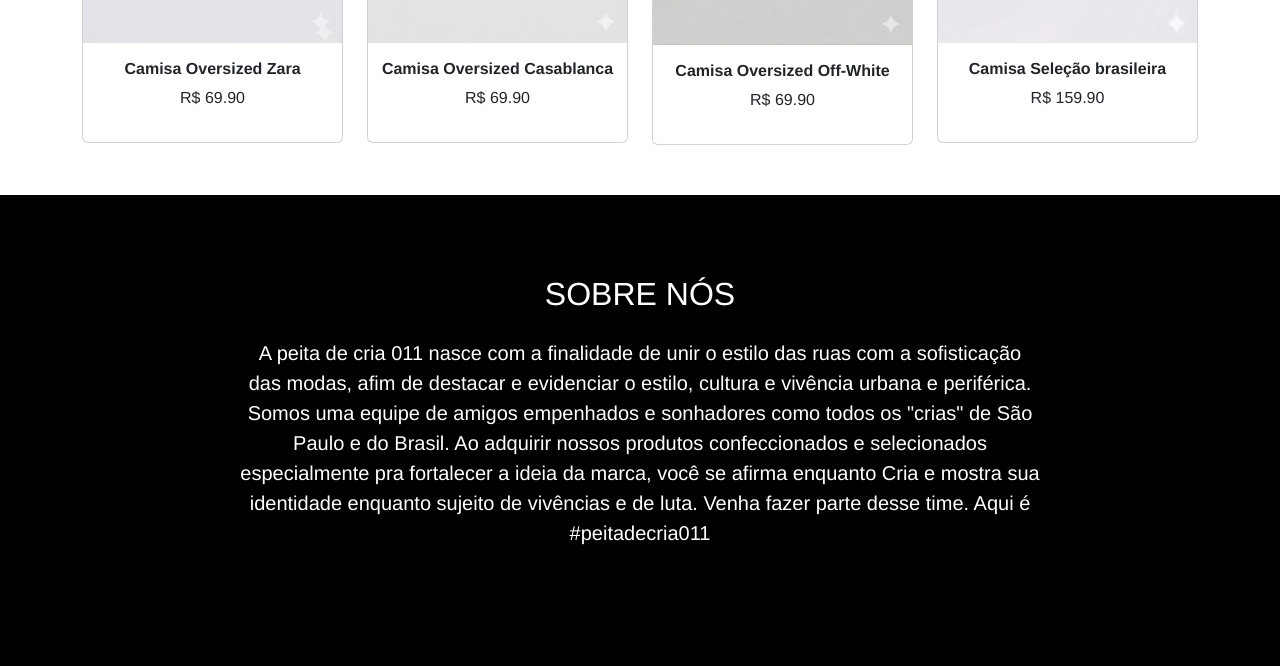
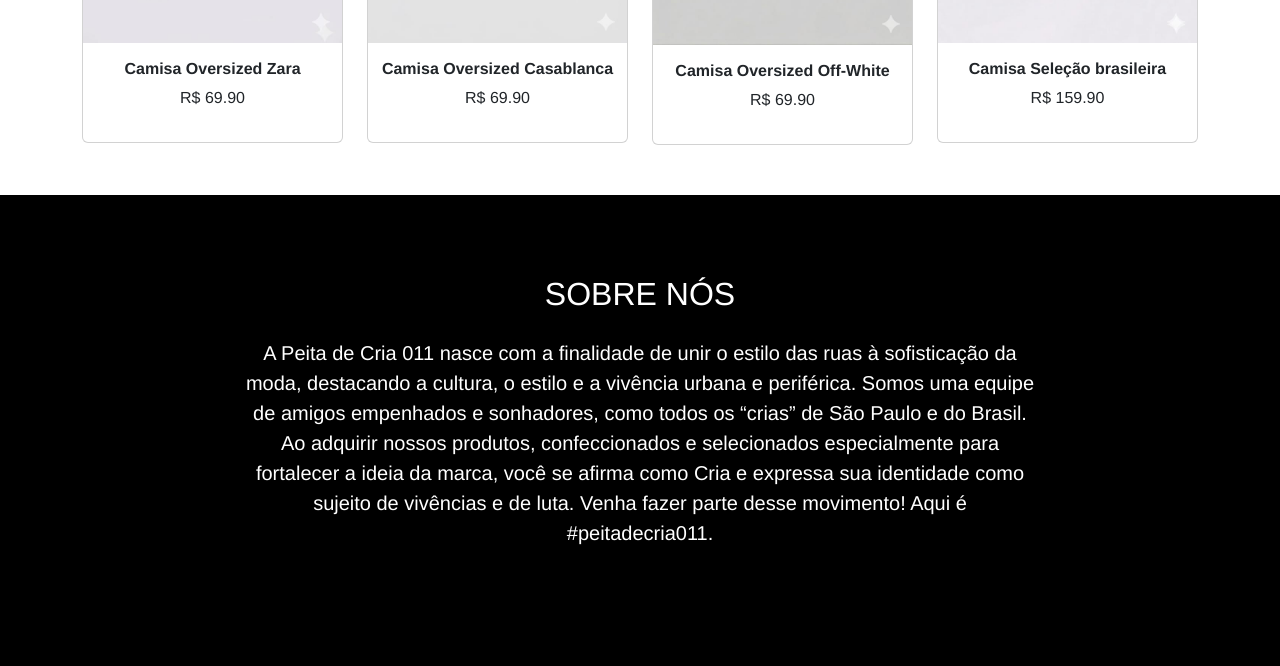
Before and after one commit to PedroTurubia/PeitadeCria011, a plain HTML site: page index.html in a window 1280 px wide. Shown: the part 3187-3853 px from the top of the page. Drawn offline with nearby package versions, Linux system fonts and the light colour scheme.

Commit message:
Peita de cria 1.02
atualização no texto "sobre nós"

```diff
--- a/index.html
+++ b/index.html
@@ -110,7 +110,8 @@
             <div class="container">
                 <h2 class="fw-black text-uppercase mb-4">Sobre nós</h2>
                 <p class="lead mx-auto" style="max-width: 800px;">
-                   A peita de cria 011 nasce com a finalidade de unir o estilo das ruas com a sofisticação das modas, afim de destacar e evidenciar o estilo, cultura e vivência urbana e periférica. Somos uma equipe de amigos empenhados e sonhadores como todos os "crias" de São Paulo e do Brasil. Ao adquirir nossos produtos confeccionados e selecionados especialmente pra fortalecer a ideia da marca, você se afirma enquanto Cria e mostra sua identidade enquanto sujeito de vivências e de luta. Venha fazer parte desse time. Aqui é #peitadecria011
+                   A Peita de Cria 011 nasce com a finalidade de unir o estilo das ruas à sofisticação da moda, destacando a cultura, o estilo e a vivência urbana e periférica. Somos uma equipe de amigos empenhados e sonhadores, como todos os “crias” de São Paulo e do Brasil. Ao adquirir nossos produtos, confeccionados e selecionados especialmente para fortalecer a ideia da marca, você se afirma como Cria e expressa sua identidade como sujeito de vivências e de luta.
+Venha fazer parte desse movimento! Aqui é #peitadecria011.
                 </p>
             </div>
         </section>
```
